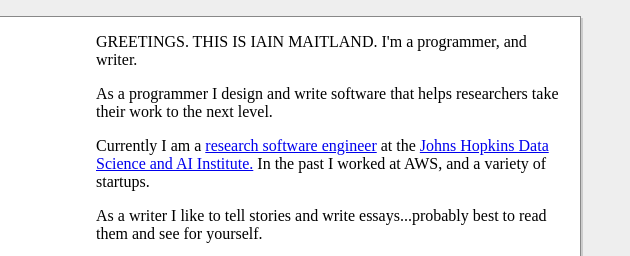
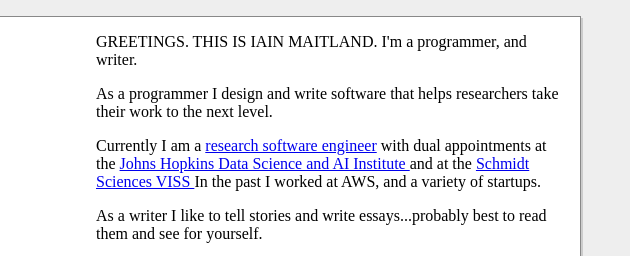
Before and after one commit to imaitland/personal, a plain HTML site: page index.html in a window 1280 px wide. Shown: the top 256 px of the page, 437-1067 px from the left. Drawn offline with Linux system fonts and the light colour scheme; a web font is replaced by a local one.

Commit message:
add viss

```diff
--- a/index.html
+++ b/index.html
@@ -36,10 +36,14 @@
             <a target="_blank" href="https://society-rse.org/about/history/"
               >research software engineer</a
             >
-            at the
-            <a target="_blank" href="https://ai.jhu.edu"
-              >Johns Hopkins Data Science and AI Institute.</a
-            >
+            with dual appointments at the
+            <a target="_blank" href="https://ai.jhu.edu">
+              Johns Hopkins Data Science and AI Institute
+            </a>
+            and at the
+            <a target="_blank" href="https://www.schmidtsciences.org/viss/">
+              Schmidt Sciences VISS
+            </a>
             In the past I worked at AWS, and a variety of startups.
           </p>
           <p class="b612-regular">
```
